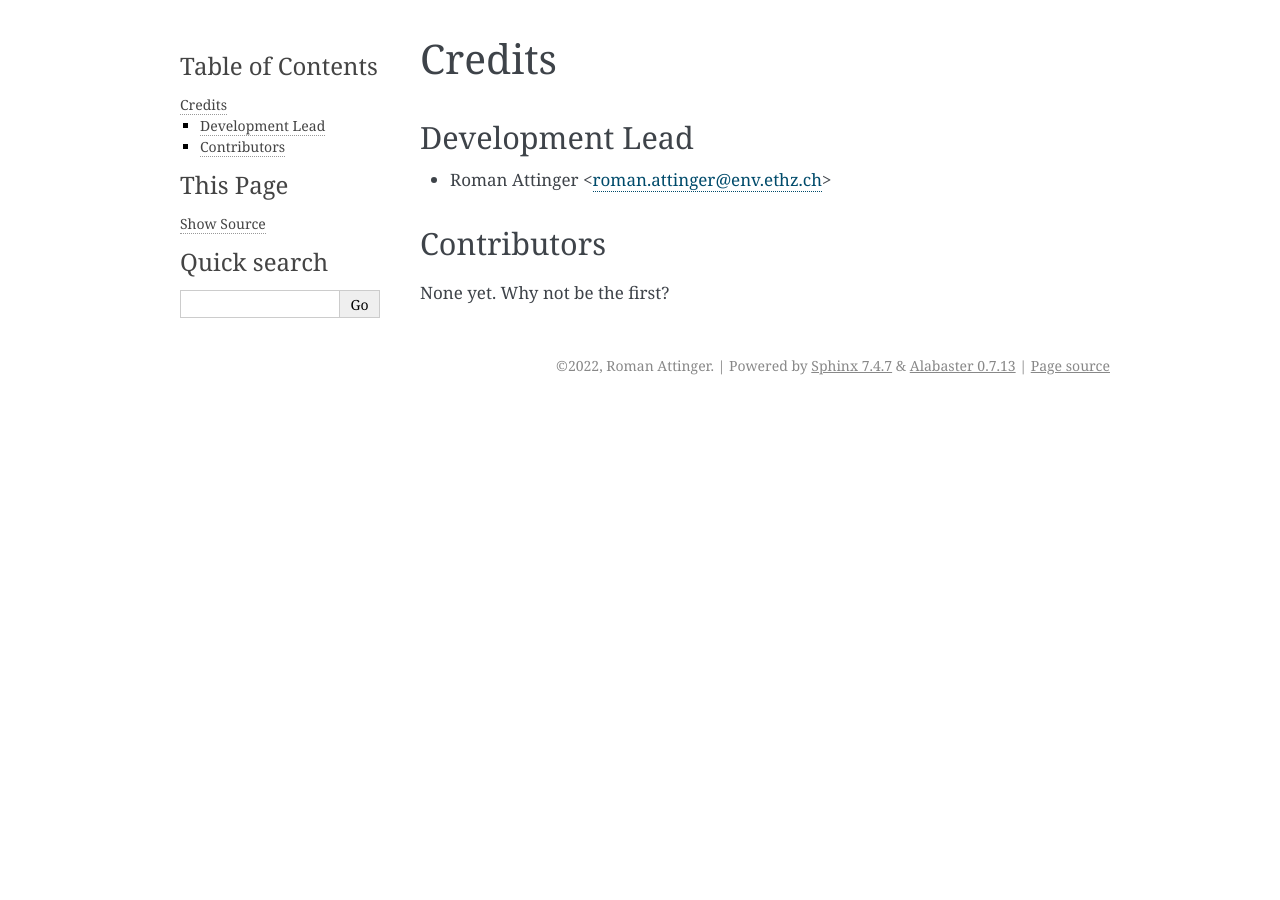
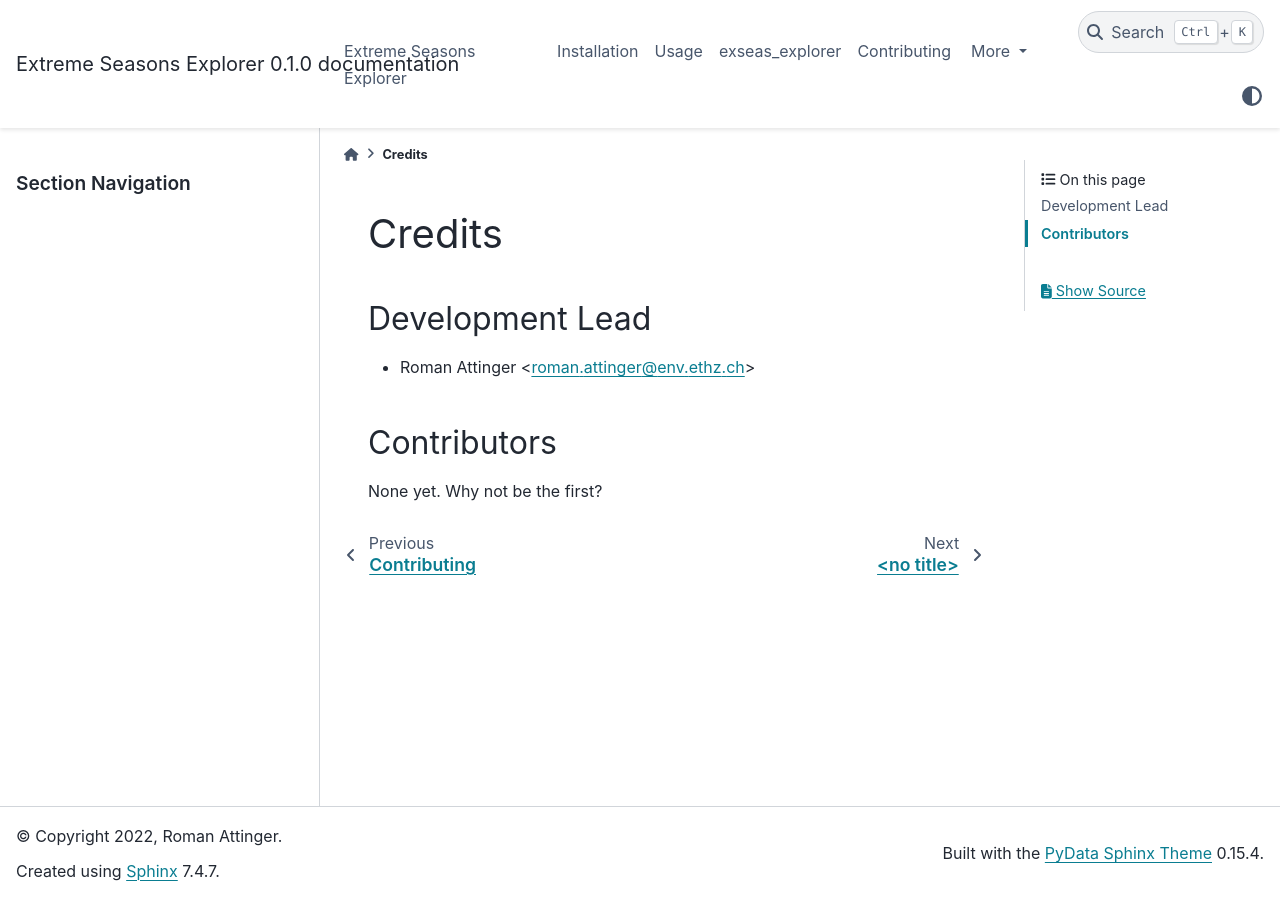
Before and after one commit to romatt/exseas_explorer, a Sphinx documentation site: the page built from docs/authors.rst, in a window 1280 px wide. Built offline with Sphinx 7.4.7 and the PyData theme 0.15.4, drawn with Linux system fonts in a browser that asks for light colours; pages that are not in the unit, such as notebooks, are missing from menus.

Commit message:
Updated docu

```diff
--- a/docs/conf.py
+++ b/docs/conf.py
@@ -31,7 +31,7 @@ import exseas_explorer
 
 # Add any Sphinx extension module names here, as strings. They can be
 # extensions coming with Sphinx (named 'sphinx.ext.*') or your custom ones.
-extensions = ['sphinx.ext.autodoc', 'sphinx.ext.viewcode']
+extensions = ['sphinx.ext.autodoc', 'sphinx.ext.viewcode', 'sphinx_automodapi.automodapi']
 
 # Add any paths that contain templates here, relative to this directory.
 templates_path = ['_templates']
@@ -83,7 +83,8 @@ todo_include_todos = False
 # The theme to use for HTML and HTML Help pages.  See the documentation for
 # a list of builtin themes.
 #
-html_theme = 'alabaster'
+# html_theme = 'alabaster'
+html_theme = 'pydata_sphinx_theme'
 
 # Theme options are theme-specific and customize the look and feel of a
 # theme further.  For a list of options available for each theme, see the
--- a/docs/index.rst
+++ b/docs/index.rst
@@ -1,5 +1,5 @@
 Welcome to Extreme Seasons Explorer's documentation!
-======================================
+====================================================
 
 .. toctree::
    :maxdepth: 2
--- /dev/null
+++ b/docs/modules.rst
@@ -0,0 +1,7 @@
+exseas_explorer
+===============
+
+.. toctree::
+   :maxdepth: 4
+
+   exseas_explorer
```
Also changed, not shown: docs/exseas_explorer.rst (added, +29 -0 lines).
